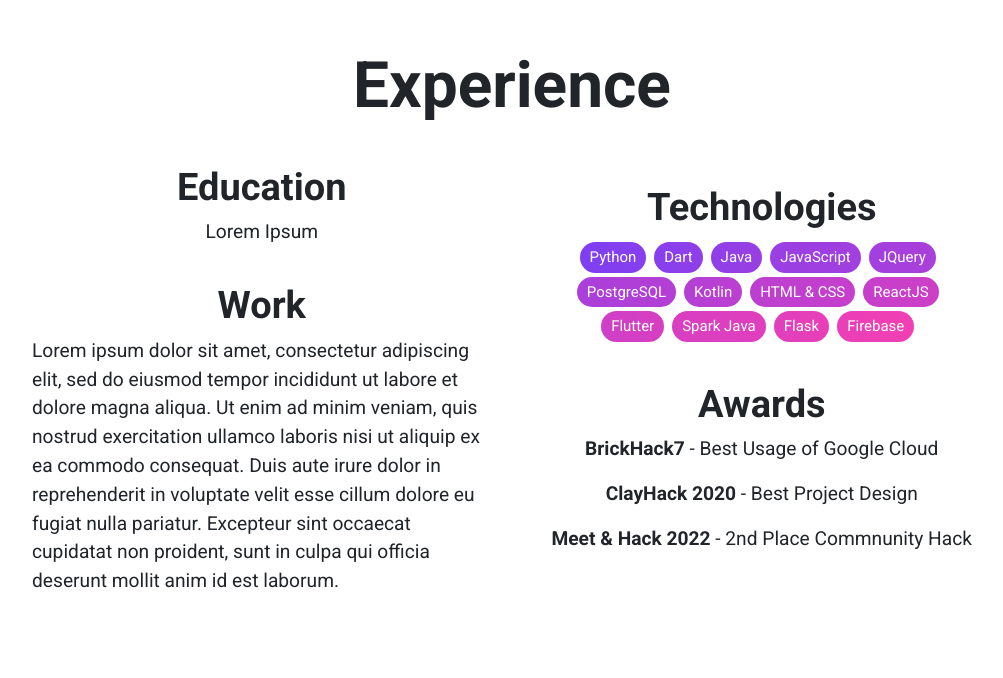
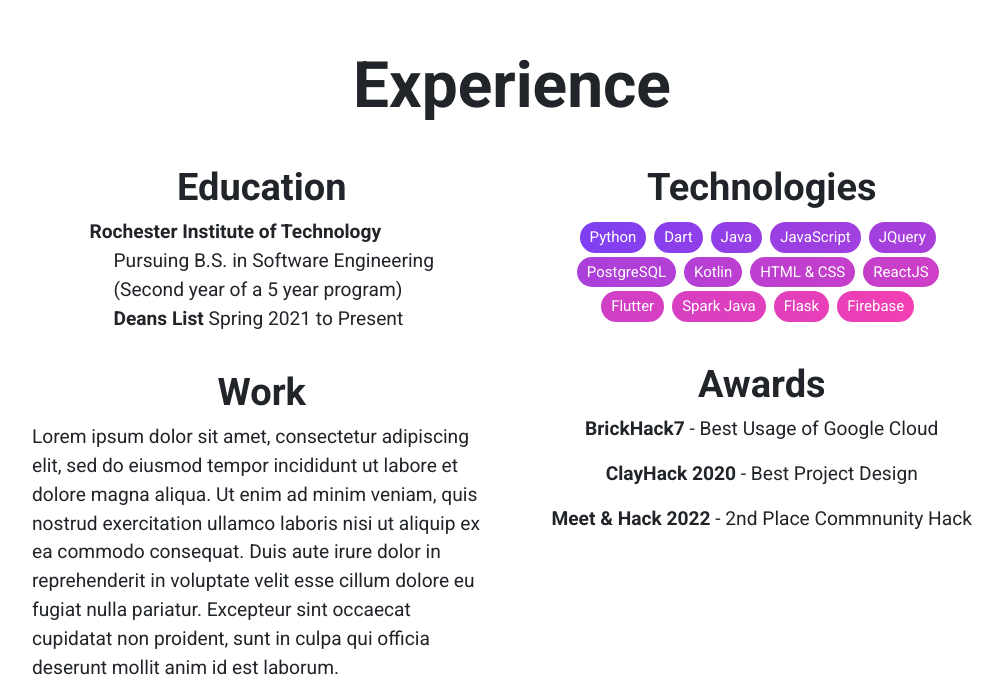
Before and after one commit to devkav/personalWebsite, a React (Create React App) app: page / in a window 1280 px wide. Shown: the part 1602-2280 px from the top of the page, without its empty margins (128-1131 px from the left). Built offline with nearby package versions, Linux system fonts and the light colour scheme.

Commit message:
updated experience

```diff
--- a/src/pages/Experience.jsx
+++ b/src/pages/Experience.jsx
@@ -38,7 +38,22 @@
                     <div id="left-panel">
                         <div id="education" className="experience-section">
                             <h3>Education</h3>
-                            <p>Lorem Ipsum</p>
+                            <p>
+                                <span className='school-name'>
+                                    <b>Rochester Institute of Technology</b><br />
+                                </span>
+                                <span className='school-description'>
+                                    <span>
+                                        Pursuing B.S. in Software Engineering <br />
+                                    </span>
+                                    <span>
+                                        (Second year of a 5 year program) <br />
+                                    </span>
+                                    <span>
+                                        <b>Deans List</b> Spring 2021 to Present
+                                    </span>
+                                </span>
+                            </p>
                         </div>
                         <div id="work" className="experience-section">
                             <h3>Work</h3>
--- a/src/style/Experience.css
+++ b/src/style/Experience.css
@@ -11,6 +11,7 @@
 }
 
 #right-panel {
+    margin-top: 0px;
     grid-column: 2;
     grid-row: 1;
     align-items: center;
@@ -58,3 +59,12 @@
         margin-right: 60px;
     }
 }
+
+#experience {
+    min-height: 100vh;
+    padding-bottom: 50px;
+}
+
+.school-description span {
+    margin-left: 24px;
+}
```
